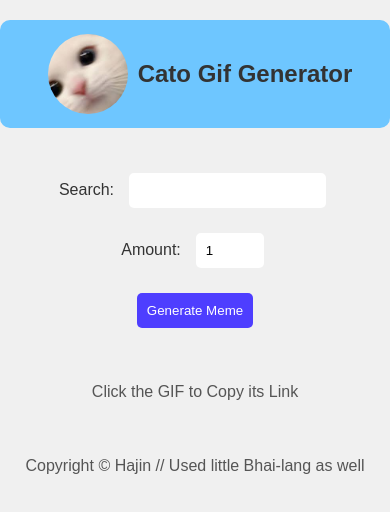
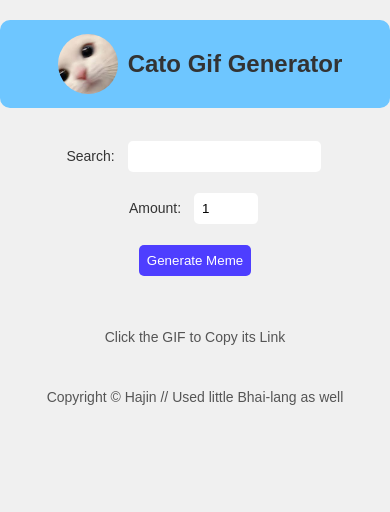
Before and after one commit to husky-696/gif_generator, a website: page index.html in a window 390 px wide. Drawn offline with Linux system fonts and the light colour scheme.

Commit message:
Update styles.css

```diff
--- a/styles.css
+++ b/styles.css
@@ -132,3 +132,34 @@ button:hover {
     width: 300px; /* Set the desired width */
     height: 300px; /* Set the desired height */
   }
+
+
+/* Media query for mobile devices */
+@media (max-width: 768px) {
+  body {
+    font-size: 14px; /* Adjust the font size for better readability on mobile */
+  }
+
+  .logo img {
+    height: 60px; /* Adjust the height of the logo for mobile */
+    width: 60px; /* Adjust the width of the logo for mobile */
+  }
+
+  .container {
+    padding: 10px; /* Adjust the padding for mobile */
+  }
+
+  input[type="text"],
+  input[type="number"],
+  button {
+    padding: 8px; /* Adjust the padding for input elements and buttons on mobile */
+    margin: 3px; /* Adjust the margin for input elements and buttons on mobile */
+  }
+
+  .gifImage {
+    width: 200px; /* Adjust the size of the GIF images for mobile */
+    height: 200px;
+  }
+
+  /* Add any other mobile-specific styles here */
+}
```
